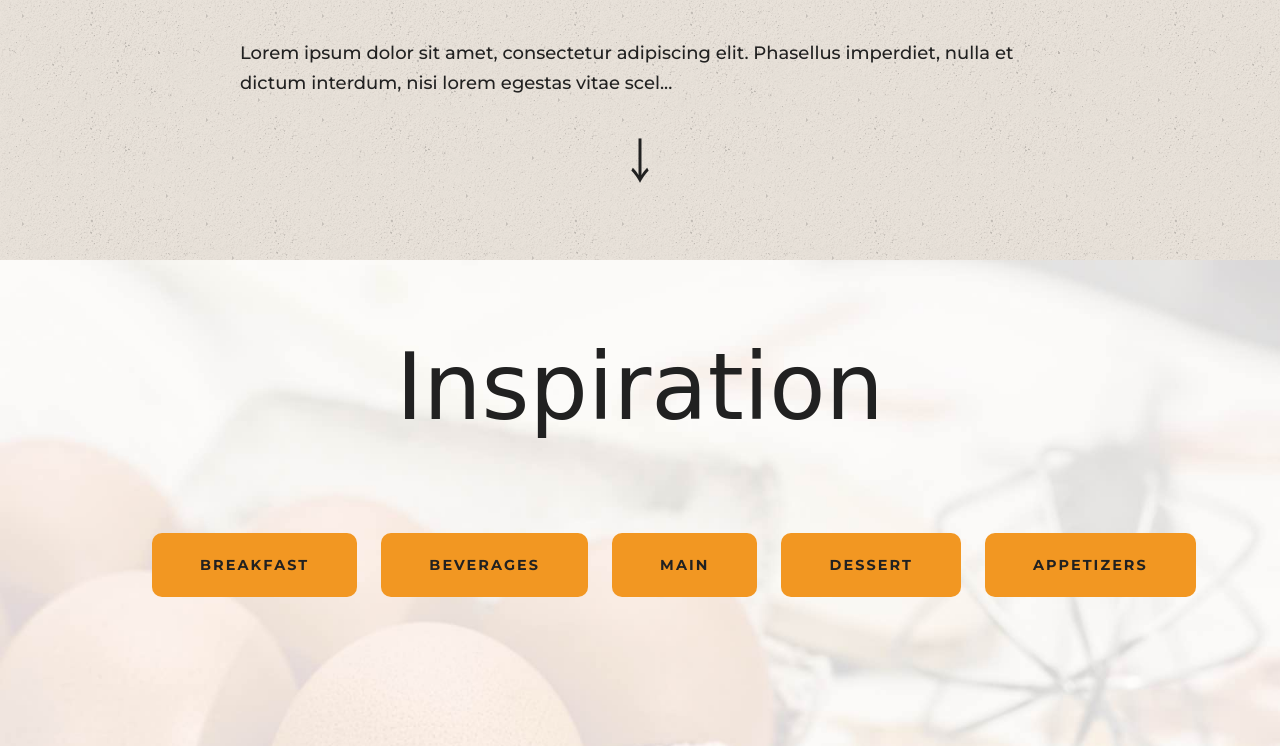
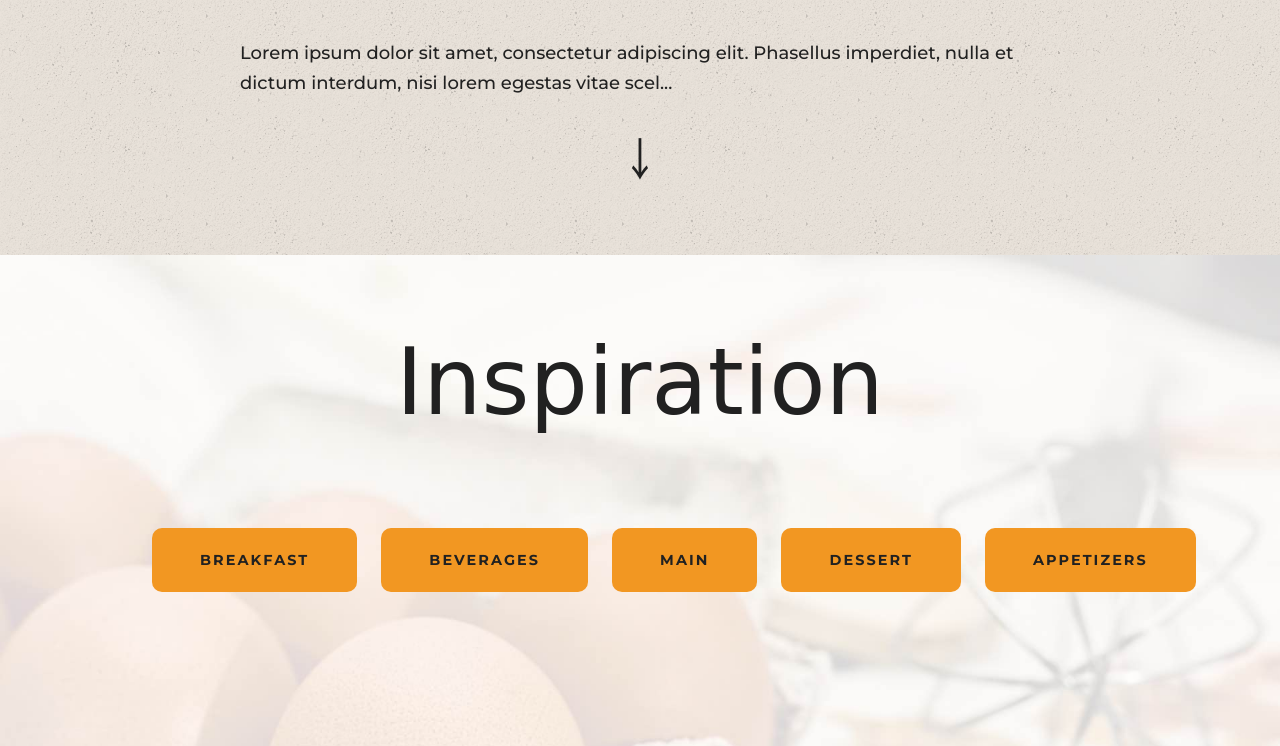
Before and after one commit to PBA-EAAA-Group3/farmfair-static, a website built with Parcel: page index.html in a window 1280 px wide. Shown: the part 1531-2277 px from the top of the page. Built offline with nearby package versions, Linux system fonts and the light colour scheme; a web font is replaced by a local one.

Commit message:
arrow size

```diff
--- a/css/custom.css
+++ b/css/custom.css
@@ -111,7 +111,7 @@ Global styles - Buttons
     color: #212121;
     display: block;
     text-align: center;
-    font-size: xxx-large;
+    font-size: 2.8rem;
     margin-top: 30px;
 }
 
```
